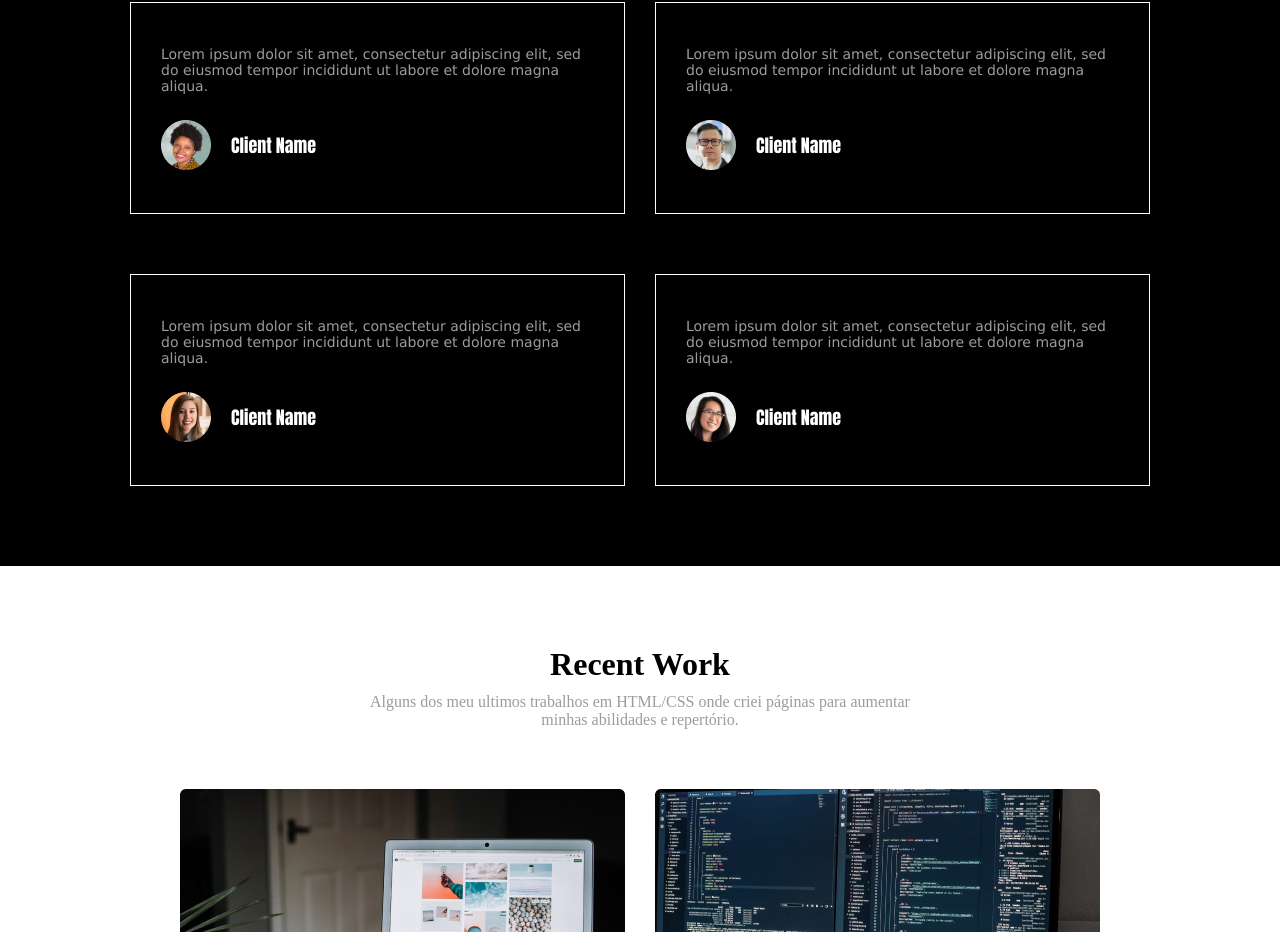
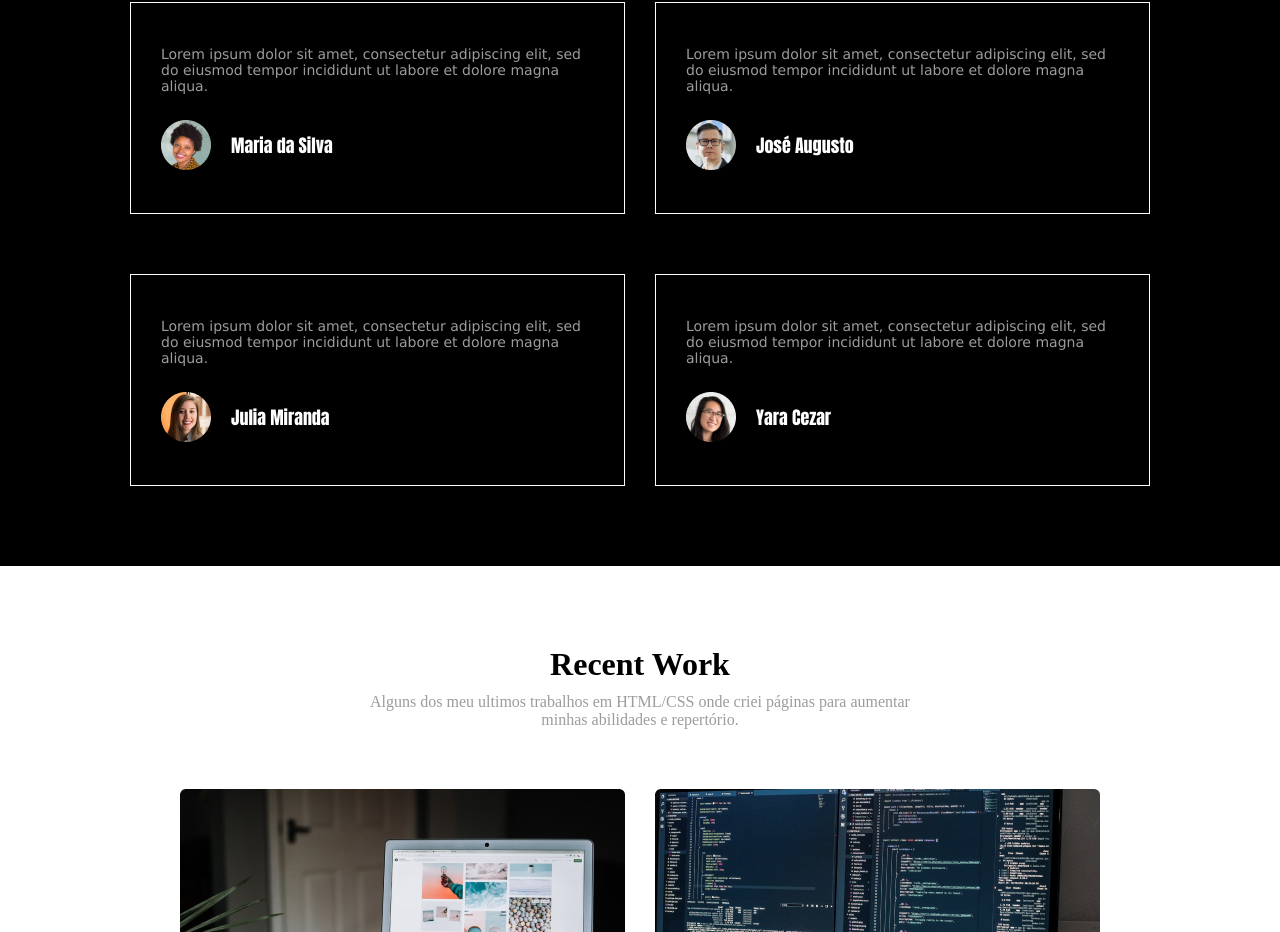
Before and after one commit to lusvs/portfolio, a plain HTML site: page index.html in a window 1280 px wide. Shown: the part 2595-3527 px from the top of the page. Drawn offline with Linux system fonts and the light colour scheme.

Commit message:
style: testemunhas pag 3

```diff
--- a/index.html
+++ b/index.html
@@ -173,7 +173,7 @@
                             et dolore magna aliqua. </p>
                         <div class="foto-nome">
                             <img src="src/assets/imagens/Client-photo-1.png" alt="">
-                            <p>Client Name</p>
+                            <p>Maria da Silva</p>
                         </div> <!--foto-nome-->
                     </div><!--pessoa-->
                     <div class="pessoa">
@@ -182,7 +182,7 @@
                             et dolore magna aliqua. </p>
                         <div class="foto-nome">
                             <img src="src/assets/imagens/Client-photo-2.png" alt="">
-                            <p>Client Name</p>
+                            <p>José Augusto</p>
                         </div> <!--foto-nome-->
                     </div><!--pessoa-->
                 </div><!--testemunhas-->
@@ -195,7 +195,7 @@
                             et dolore magna aliqua. </p>
                         <div class="foto-nome">
                             <img src="src/assets/imagens/Client-photo-3.png" alt="">
-                            <p>Client Name</p>
+                            <p>Julia Miranda</p>
                         </div> <!--foto-nome-->
                     </div><!--pessoa-->
 
@@ -205,7 +205,7 @@
                             et dolore magna aliqua. </p>
                         <div class="foto-nome">
                             <img src="src/assets/imagens/Client-photo-4.png" alt="">
-                            <p>Client Name</p>
+                            <p>Yara Cezar</p>
                         </div> <!--foto-nome-->
                     </div><!--pessoa-->
                 </div><!--testemunha-->
```
